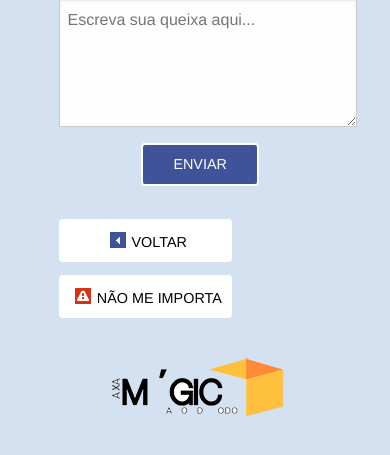
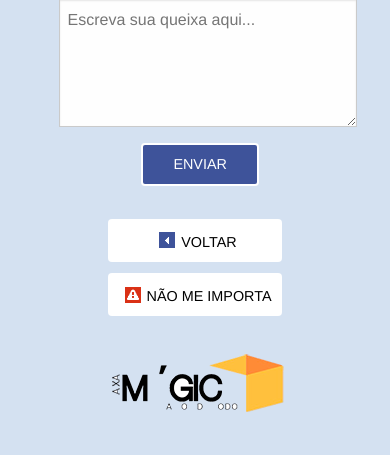
Before and after one commit to caixamagica/caixamagica.github.io, a PHP site: page /problema.html in a window 390 px wide. Shown: the part 208-663 px from the top of the page. Run offline with PHP 8.4, Linux system fonts and the light colour scheme.

Commit message:
Cambio en posición de botones
Cambio en posición y nombre de estilo de botones: Volver y No me
importa.

```diff
--- a/css/app.css
+++ b/css/app.css
@@ -171,19 +171,19 @@ p.subtitle {
 	padding: 10% 0 0 12%; }
 
 	@media (max-width: 1024px) {
-	    .section.tool2 {
+	    .section.tool5 {
 	        padding: 10% 0 0 0%; } }
 
 	@media (max-width: 480px) {
-	    .section.tool2 {
+	    .section.tool5 {
 	        padding: 10% 0 0 5%; } }
 
 	@media (max-width: 768px) {
-	    .section.tool2 {
+	    .section.tool5 {
 	        padding: 10% 0 0 4%; } }
 
 	@media (max-width: 590px) {
-	    .section.tool2 {
+	    .section.tool5 {
 	        padding: 10% 0 0 0%; } }
 
 .section.all {
```
